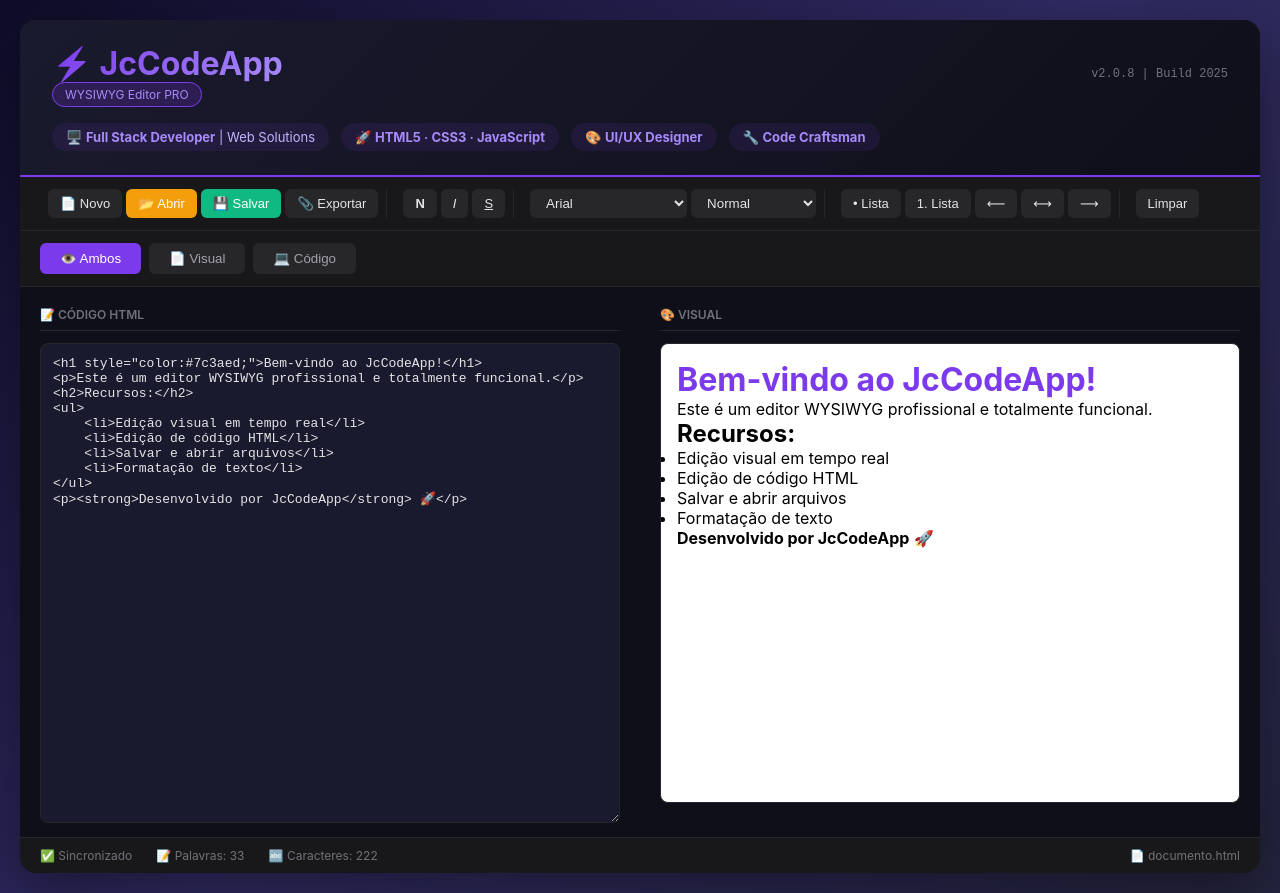
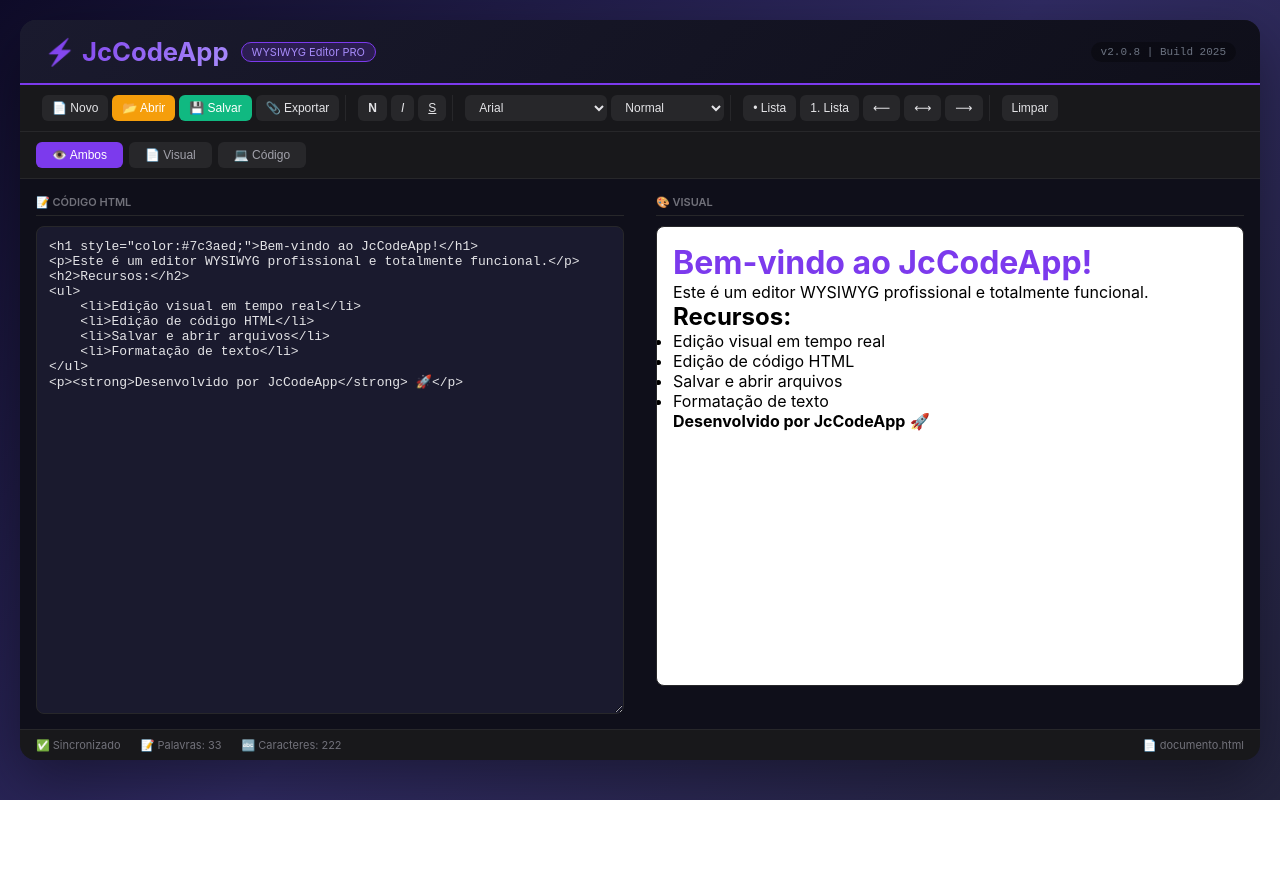
Before and after one commit to JCaetanoCode/Editor-HTML-WYSIWYG-profissional, a plain HTML site: page index.html in a window 1280 px wide. After the commit the page ends 800 px from the top, so only its background shows below. Drawn offline with Linux system fonts and the light colour scheme.

Commit message:
Refactor index.html for improved layout and styles

```diff
--- a/index.html
+++ b/index.html
@@ -2,7 +2,7 @@
 <html lang="pt-br">
 <head>
     <meta charset="UTF-8">
-    <meta name="viewport" content="width=device-width, initial-scale=1.0, maximum-scale=1.0, user-scalable=no">
+    <meta name="viewport" content="width=device-width, initial-scale=1.0">
     <title>JcCodeApp - Editor WYSIWYG</title>
     <style>
         * {
@@ -28,10 +28,10 @@
             box-shadow: 0 20px 60px rgba(0,0,0,0.4);
         }
 
-        /* Header */
+        /* Header - Versão Compacta sem Ícone */
         .jc-header {
             background: linear-gradient(135deg, #1a1a2e 0%, #0f0f1a 100%);
-            padding: 24px 32px;
+            padding: 16px 24px;
             border-bottom: 2px solid #7c3aed;
         }
 
@@ -40,11 +40,17 @@
             justify-content: space-between;
             align-items: center;
             flex-wrap: wrap;
-            margin-bottom: 20px;
+            gap: 15px;
+        }
+
+        .jc-title-left {
+            display: flex;
+            align-items: center;
+            gap: 12px;
         }
 
         .jc-title h1 {
-            font-size: 2rem;
+            font-size: 1.6rem;
             background: linear-gradient(135deg, #7c3aed, #a78bfa);
             -webkit-background-clip: text;
             background-clip: text;
@@ -55,49 +61,34 @@
             background: rgba(124, 58, 237, 0.2);
             border: 1px solid #7c3aed;
             border-radius: 20px;
-            padding: 4px 12px;
-            font-size: 12px;
+            padding: 2px 10px;
+            font-size: 11px;
             color: #a78bfa;
         }
 
         .jc-version {
             color: #6b7280;
             font-family: monospace;
-            font-size: 12px;
-        }
-
-        .jc-tags {
-            display: flex;
-            flex-wrap: wrap;
-            gap: 12px;
-        }
-
-        .jc-tag {
-            background: rgba(124, 58, 237, 0.1);
-            padding: 6px 14px;
+            font-size: 11px;
+            background: rgba(0,0,0,0.3);
+            padding: 4px 10px;
             border-radius: 20px;
-            font-size: 13px;
-            color: #c4b5fd;
-        }
-
-        .jc-tag strong {
-            color: #a78bfa;
         }
 
         /* Toolbar */
         .jc-toolbar {
             background: #18181b;
-            padding: 12px 20px;
+            padding: 10px 16px;
             display: flex;
             flex-wrap: wrap;
-            gap: 8px;
+            gap: 6px;
             border-bottom: 1px solid #27272a;
         }
 
         .jc-tool-group {
             display: flex;
             gap: 4px;
-            padding: 0 8px;
+            padding: 0 6px;
             border-right: 1px solid #27272a;
         }
 
@@ -109,10 +100,10 @@
             background: #27272a;
             border: none;
             border-radius: 6px;
-            padding: 6px 12px;
+            padding: 5px 10px;
             color: #e4e4e7;
             cursor: pointer;
-            font-size: 13px;
+            font-size: 12px;
             transition: all 0.2s;
         }
 
@@ -143,27 +134,29 @@
             background: #27272a;
             border: none;
             border-radius: 6px;
-            padding: 6px 12px;
+            padding: 5px 10px;
             color: #e4e4e7;
             cursor: pointer;
+            font-size: 12px;
         }
 
         /* View Toggle */
         .jc-view-toggle {
             display: flex;
-            gap: 8px;
-            padding: 12px 20px;
+            gap: 6px;
+            padding: 10px 16px;
             background: #18181b;
             border-bottom: 1px solid #27272a;
         }
 
         .jc-view-btn {
-            padding: 8px 20px;
+            padding: 6px 16px;
             background: #27272a;
             border: none;
             border-radius: 6px;
             color: #a1a1aa;
             cursor: pointer;
+            font-size: 12px;
         }
 
         .jc-view-btn.active {
@@ -180,7 +173,7 @@
 
         .jc-panel {
             flex: 1;
-            padding: 20px;
+            padding: 16px;
         }
 
         .jc-panel.hidden {
@@ -188,11 +181,11 @@
         }
 
         .jc-panel-header {
-            margin-bottom: 12px;
-            padding-bottom: 8px;
+            margin-bottom: 10px;
+            padding-bottom: 6px;
             border-bottom: 1px solid #27272a;
             color: #71717a;
-            font-size: 12px;
+            font-size: 11px;
             font-weight: 600;
             text-transform: uppercase;
         }
@@ -229,17 +222,17 @@
         /* Status Bar */
         .jc-status {
             background: #18181b;
-            padding: 10px 20px;
+            padding: 8px 16px;
             border-top: 1px solid #27272a;
             display: flex;
             justify-content: space-between;
-            font-size: 12px;
+            font-size: 11px;
             color: #71717a;
         }
 
         .jc-status-left {
             display: flex;
-            gap: 24px;
+            gap: 20px;
         }
 
         /* Modal */
@@ -269,9 +262,9 @@
         }
 
         .jc-modal-header {
-            padding: 20px;
+            padding: 16px 20px;
             border-bottom: 1px solid #27272a;
-            font-size: 18px;
+            font-size: 16px;
             font-weight: bold;
             color: white;
         }
@@ -298,7 +291,7 @@
         }
 
         .jc-modal-footer {
-            padding: 20px;
+            padding: 16px 20px;
             border-top: 1px solid #27272a;
             display: flex;
             justify-content: flex-end;
@@ -319,10 +312,11 @@
             right: 20px;
             background: #10b981;
             color: white;
-            padding: 12px 20px;
+            padding: 10px 18px;
             border-radius: 8px;
             z-index: 1100;
             animation: slideIn 0.3s ease;
+            font-size: 13px;
         }
 
         .jc-toast.error {
@@ -343,20 +337,14 @@
 </head>
 <body>
     <div class="jc-container">
-        <!-- Header -->
+        <!-- Header Compacto sem Ícone -->
         <div class="jc-header">
             <div class="jc-title">
-                <div>
+                <div class="jc-title-left">
                     <h1>⚡ JcCodeApp</h1>
                     <span class="jc-badge">WYSIWYG Editor PRO</span>
                 </div>
                 <div class="jc-version">v2.0.8 | Build 2025</div>
-            </div>
-            <div class="jc-tags">
-                <span class="jc-tag">🖥️ <strong>Full Stack Developer</strong> | Web Solutions</span>
-                <span class="jc-tag">🚀 <strong>HTML5 · CSS3 · JavaScript</strong></span>
-                <span class="jc-tag">🎨 <strong>UI/UX Designer</strong></span>
-                <span class="jc-tag">🔧 <strong>Code Craftsman</strong></span>
             </div>
         </div>
 
```
